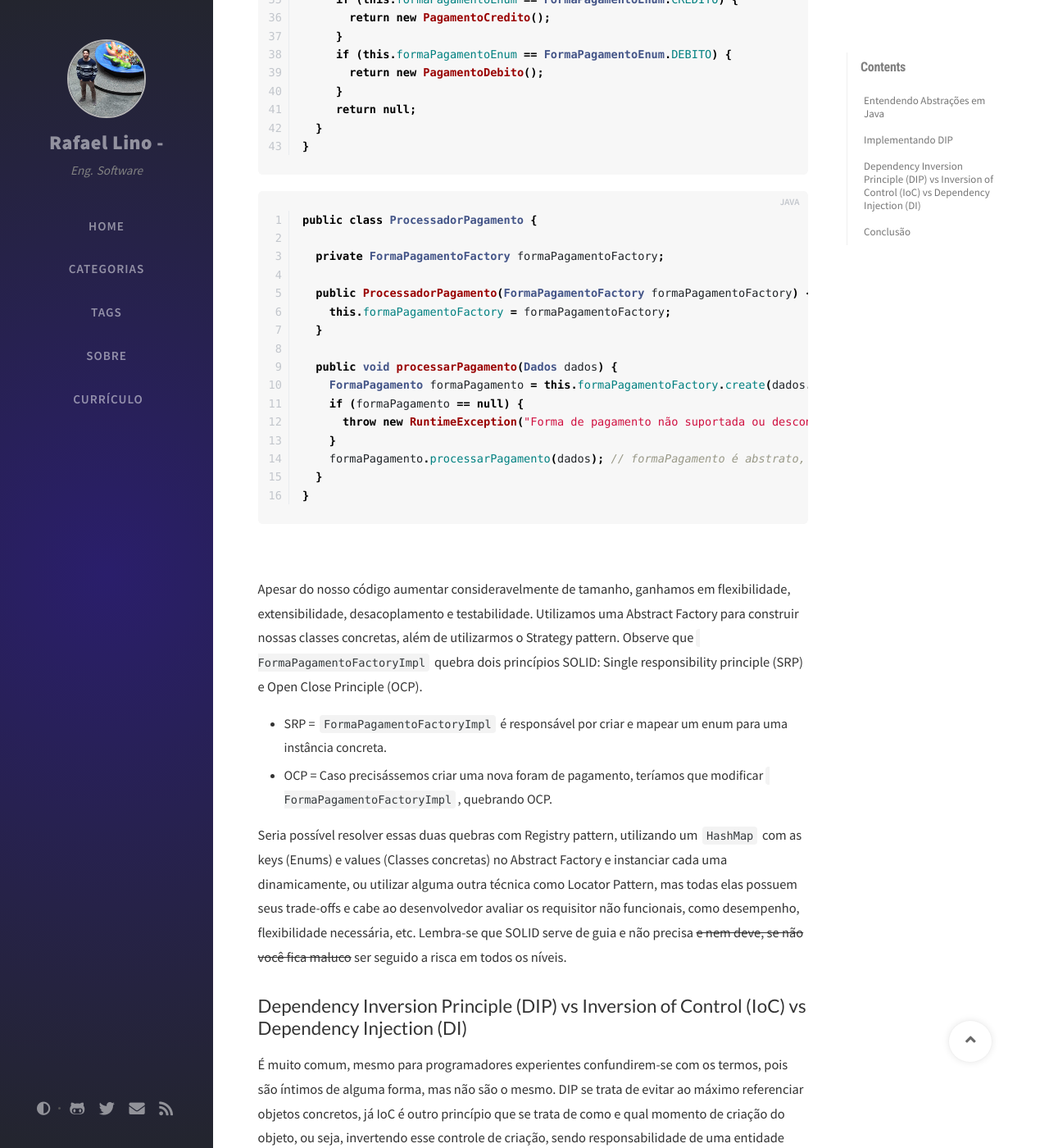
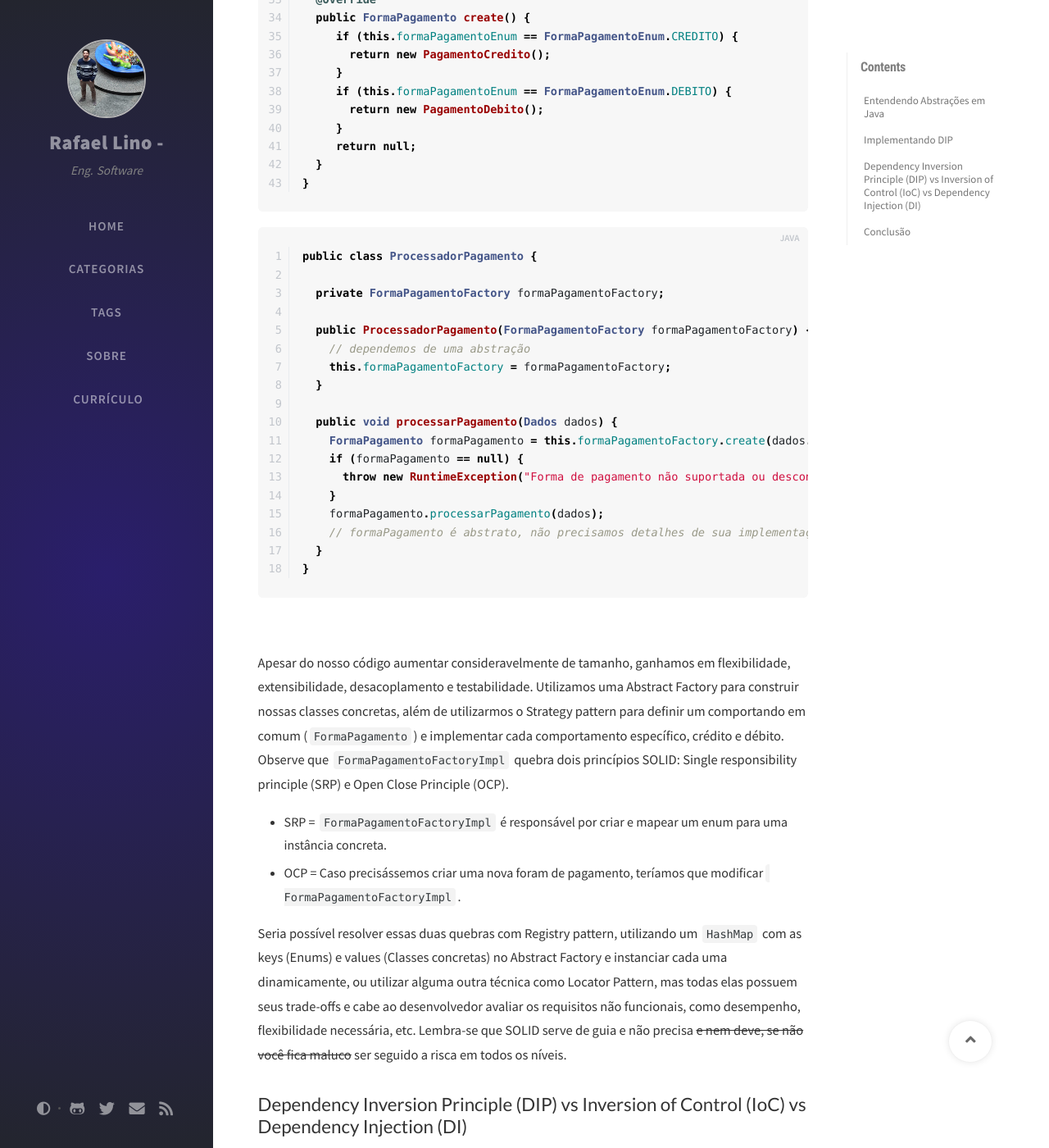
Before and after one commit to Rafaellinos/rafaelino.github.io, a Jekyll site: the page built from _posts/2024-02-13-solid-dip.md, in a window 1280 px wide and 1400 px high, scrolled down 4721 px. Shown: the whole window at 82% size. Built offline with Jekyll 4.4.1, drawn with Linux system fonts in a browser that asks for light colours; nearby versions of some CDN libraries; comment, search, counter and statistics services are not loaded; some of the changed text lies outside the part shown.

Commit message:
small fixes in DIP post, again3

````diff
--- a/_posts/2024-02-13-solid-dip.md
+++ b/_posts/2024-02-13-solid-dip.md
@@ -111,7 +111,8 @@ Agora, veremos um exemplo de como se adequar ao DIP:
 
 
 ```java
-public interface FormaPagamento { // Abstração
+public interface FormaPagamento {
+  // Abstração
   Boolean processarPagamento(Dados dados);
 }
 ```
@@ -192,7 +194,8 @@ public class ProcessadorPagamento {
 
   private FormaPagamentoFactory formaPagamentoFactory;
 
-  public ProcessadorPagamento(FormaPagamentoFactory formaPagamentoFactory) { // dependemos de uma abstração
+  public ProcessadorPagamento(FormaPagamentoFactory formaPagamentoFactory) {
+    // dependemos de uma abstração
     this.formaPagamentoFactory = formaPagamentoFactory;
   }
 
@@ -201,7 +204,8 @@ public class ProcessadorPagamento {
     if (formaPagamento == null) {
       throw new RuntimeException("Forma de pagamento não suportada ou desconhecida");
     }
-    formaPagamento.processarPagamento(dados); // formaPagamento é abstrato, não precisamos detalhes de sua implementação
+    formaPagamento.processarPagamento(dados);
+    // formaPagamento é abstrato, não precisamos detalhes de sua implementação
   }
 }
 ```
@@ -209,13 +213,13 @@ public class ProcessadorPagamento {
 ![dip_dependencias_1](/assets/img/right_dip.svg){:class="img-responsive"}
 
 Apesar do nosso código aumentar consideravelmente de tamanho, ganhamos em flexibilidade, extensibilidade, desacoplamento e testabilidade.
-Utilizamos uma Abstract Factory para construir nossas classes concretas, além de utilizarmos o Strategy pattern.
+Utilizamos uma Abstract Factory para construir nossas classes concretas, além de utilizarmos o Strategy pattern para definir um comportando em comum (`FormaPagamento`) e implementar cada comportamento específico, crédito e débito.
 Observe que `FormaPagamentoFactoryImpl` quebra dois princípios SOLID: Single responsibility principle (SRP) e Open Close Principle (OCP).
 
 - SRP = `FormaPagamentoFactoryImpl` é responsável por criar e mapear um enum para uma instância concreta.
-- OCP = Caso precisássemos criar uma nova foram de pagamento, teríamos que modificar `FormaPagamentoFactoryImpl`, quebrando OCP.
+- OCP = Caso precisássemos criar uma nova foram de pagamento, teríamos que modificar `FormaPagamentoFactoryImpl`.
 
-Seria possível resolver essas duas quebras com Registry pattern, utilizando um `HashMap` com as keys (Enums) e values (Classes concretas) no Abstract Factory e instanciar cada uma dinamicamente, ou utilizar alguma outra técnica como Locator Pattern, mas todas elas possuem seus trade-offs e cabe ao desenvolvedor avaliar os requisitor não funcionais, como desempenho, flexibilidade necessária, etc.
+Seria possível resolver essas duas quebras com Registry pattern, utilizando um `HashMap` com as keys (Enums) e values (Classes concretas) no Abstract Factory e instanciar cada uma dinamicamente, ou utilizar alguma outra técnica como Locator Pattern, mas todas elas possuem seus trade-offs e cabe ao desenvolvedor avaliar os requisitos não funcionais, como desempenho, flexibilidade necessária, etc.
 Lembra-se que SOLID serve de guia e não precisa ~~e nem deve, se não você fica maluco~~ ser seguido a risca em todos os níveis.
 
 ## Dependency Inversion Principle (DIP) vs Inversion of Control (IoC) vs Dependency Injection (DI)
````
Also changed, not shown: other parts of _posts/2024-02-13-solid-dip.md (+2 -1 lines).
